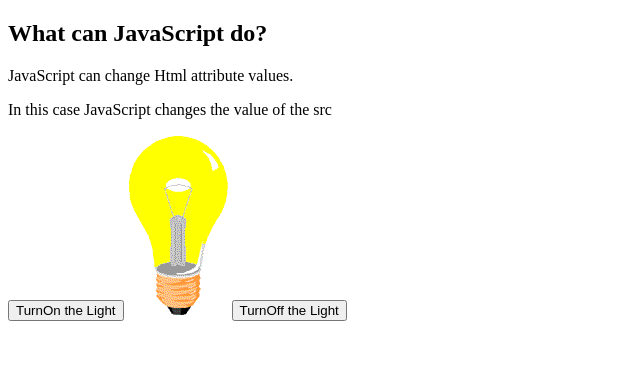
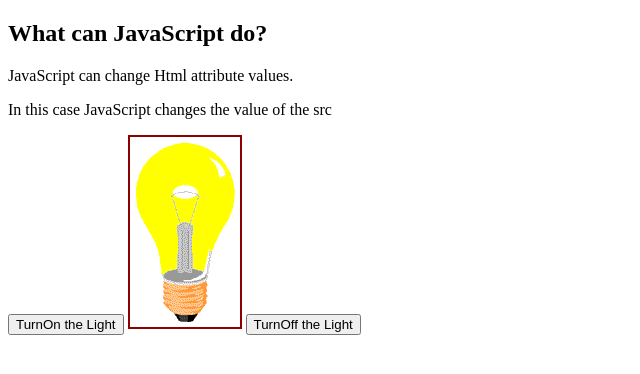
Before and after one commit to smilegse/JavaScript, a plain HTML site: page lightbulb.html in a window 1280 px wide. Both pictures are taken after a click on the button "TurnOn the Light". Shown: the whole page, without its empty margins (0-640 px from the left). Drawn offline with Linux system fonts and the light colour scheme.

Commit message:
border and padding added on image tag

```diff
--- a/lightbulb.html
+++ b/lightbulb.html
@@ -24,7 +24,8 @@
 
     <button onclick="lightOnOff('on')"> TurnOn the Light </button>
 
-    <img id="myImage" src="/images/pic_bulboff.gif" style="width: 100px;" alt="">
+    <img id="myImage" src="/images/pic_bulboff.gif" style="width: 100px; border: 2px darkblue solid; padding: 5px;"
+        alt="">
 
     <button onclick="lightOnOff('off')"> TurnOff the Light </button>
 
@@ -32,8 +33,12 @@
         function lightOnOff(value) {
             if (value === "on") {
                 document.getElementById('myImage').src = '/images/pic_bulbon.gif';
+                document.getElementById("myImage").style.border = "2px darkred solid";
+                document.getElementById("myImage").style.padding = "5px";
             } else {
                 document.getElementById('myImage').src = '/images/pic_bulboff.gif';
+                document.getElementById("myImage").style.border = "2px darkblue solid";
+                document.getElementById("myImage").style.padding = "5px";
             }
         }
     </script>
```
